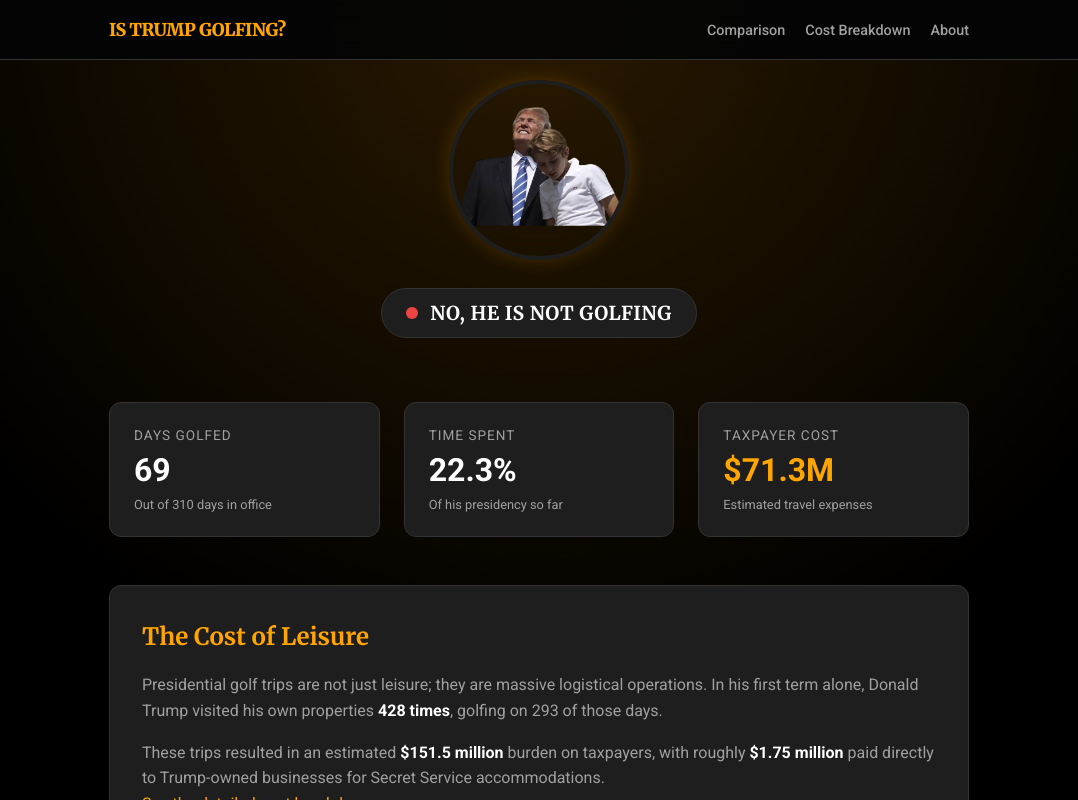
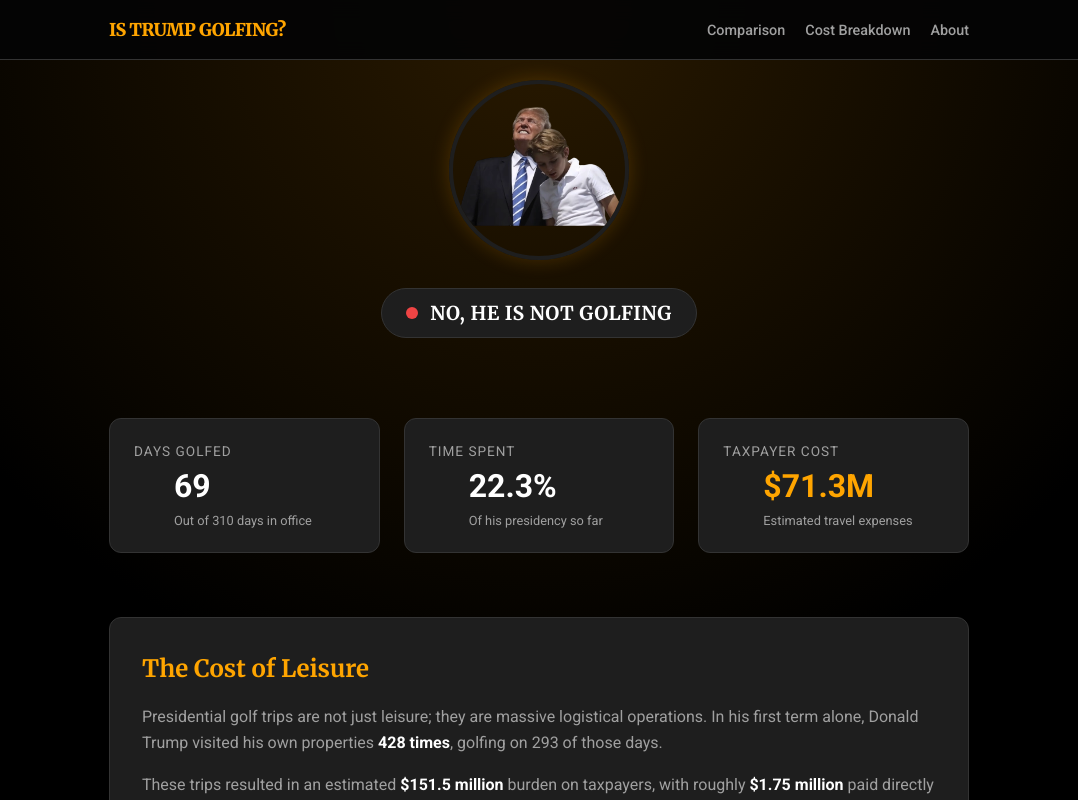
Before and after one commit to soyboi1312/istrumpgolfing.today, a Next.js app: page / in a window 1280 px wide. Shown: the top 800 px of the page, without its empty margins (101-1179 px from the left). Built offline with nearby package versions, Linux system fonts and the light colour scheme.

Commit message:
Enhance SEO and update anchor text in index.tsx
Updated SEO elements and improved anchor text for better clarity.

```diff
--- a/pages/index.tsx
+++ b/pages/index.tsx
@@ -1,6 +1,7 @@
 /* pages/index.tsx */
 import Head from "next/head";
 import Link from "next/link";
+import Image from "next/image"; //
 import { useState, useEffect, useRef, DependencyList } from "react";
 import { GetStaticProps } from "next";
 import { getStatusData } from "../data/status";
@@ -240,61 +241,67 @@ const Home: React.FC<HomeProps> = ({
 
       <main className={styles.main}>
 
+        {/* Hidden H1 for SEO */}
+        <h1 style={{ position: 'absolute', width: '1px', height: '1px', padding: 0, overflow: 'hidden', clip: 'rect(0,0,0,0)', whiteSpace: 'nowrap', border: 0 }}>
+          Donald Trump Presidential Golf Tracker & Statistics
+        </h1>
+
         {/* HERO SECTION */}
         <section className={styles.heroSection}>
           {hasMounted && (
             <>
-              <img
+              <Image
                 src={statusImage}
-                alt={isGolfingToday ? "Trump Golfing" : "Trump Not Golfing"}
+                alt={isGolfingToday ? "Donald Trump Golfing at Mar-a-Lago" : "Donald Trump working"}
                 className={styles.golfImage}
                 width={180}
                 height={180}
+                priority
               />
               <div>
                 <div className={styles.statusBadge}>
                   <span className={`${styles.statusPulse} ${isGolfingToday ? styles.statusPulseYes : styles.statusPulseNo}`} />
-                  {/* Changed span to h1 for SEO hierarchy */}
-                  <h1 className={styles.statusText} style={{ margin: 0, display: 'inline' }}>
+                  {/* Changed H1 to H2 for better hierarchy since H1 is now hidden above */}
+                  <h2 className={styles.statusText} style={{ margin: 0, display: 'inline' }}>
                     {isGolfingToday ? "YES, HE IS GOLFING" : "NO, HE IS NOT GOLFING"}
-                  </h1>
+                  </h2>
                 </div>
               </div>
             </>
           )}
         </section>
 
-        {/* STATS DASHBOARD */}
+        {/* STATS DASHBOARD - Converted to DL for Semantic SEO */}
         <div className={styles.statsGrid}>
-          <div className={styles.statCard}>
-            <span className={styles.statLabel}>Days Golfed</span>
-            <div className={styles.statValue}>
+          <dl className={styles.statCard}>
+            <dt className={styles.statLabel}>Days Golfed</dt>
+            <dd className={styles.statValue}>
                 {hasMounted ? daysGolfed : "-"}
-            </div>
-            <div className={styles.statSubtext}>
+            </dd>
+            <dd className={styles.statSubtext}>
                 Out of {effectiveDaysSinceStart} days in office
-            </div>
-          </div>
+            </dd>
+          </dl>
 
-          <div className={styles.statCard}>
-            <span className={styles.statLabel}>Time Spent</span>
-            <div className={styles.statValue}>
+          <dl className={styles.statCard}>
+            <dt className={styles.statLabel}>Time Spent</dt>
+            <dd className={styles.statValue}>
                 {hasMounted ? `${percentage}%` : "-%"}
-            </div>
-            <div className={styles.statSubtext}>
+            </dd>
+            <dd className={styles.statSubtext}>
                 Of his presidency so far
-            </div>
-          </div>
+            </dd>
+          </dl>
 
-          <div className={styles.statCard}>
-            <span className={styles.statLabel}>Taxpayer Cost</span>
-            <div className={`${styles.statValue} ${styles.statValueHighlight}`}>
+          <dl className={styles.statCard}>
+            <dt className={styles.statLabel}>Taxpayer Cost</dt>
+            <dd className={`${styles.statValue} ${styles.statValueHighlight}`}>
                 {hasMounted ? `$${(totalCost / 1000000).toFixed(1)}M` : "$-M"}
-            </div>
-            <div className={styles.statSubtext}>
+            </dd>
+            <dd className={styles.statSubtext}>
                 Estimated travel expenses
-            </div>
-          </div>
+            </dd>
+          </dl>
         </div>
 
         {/* CONTEXT / SEO SECTION */}
@@ -310,13 +317,15 @@ const Home: React.FC<HomeProps> = ({
             with roughly <strong>$1.75 million</strong> paid directly to Trump-owned businesses
             for Secret Service accommodations.
             <br />
-            <Link href="/cost-breakdown"><a className={styles.contextLink}>See the detailed cost breakdown &rarr;</a></Link>
+            {/* Improved Anchor Text */}
+            <Link href="/cost-breakdown"><a className={styles.contextLink}>View full Trump Golf Cost Breakdown &rarr;</a></Link>
           </p>
           <p className={styles.contextText}>
             Curious how this stacks up against history? Trump golfed more in one term
             than many presidents did in two.
             <br />
-            <Link href="/comparison"><a className={styles.contextLink}>Compare with Obama, Bush, and others &rarr;</a></Link>
+            {/* Improved Anchor Text */}
+            <Link href="/comparison"><a className={styles.contextLink}>Compare Trump vs Obama & Bush Golf Stats &rarr;</a></Link>
           </p>
         </section>
 
```
